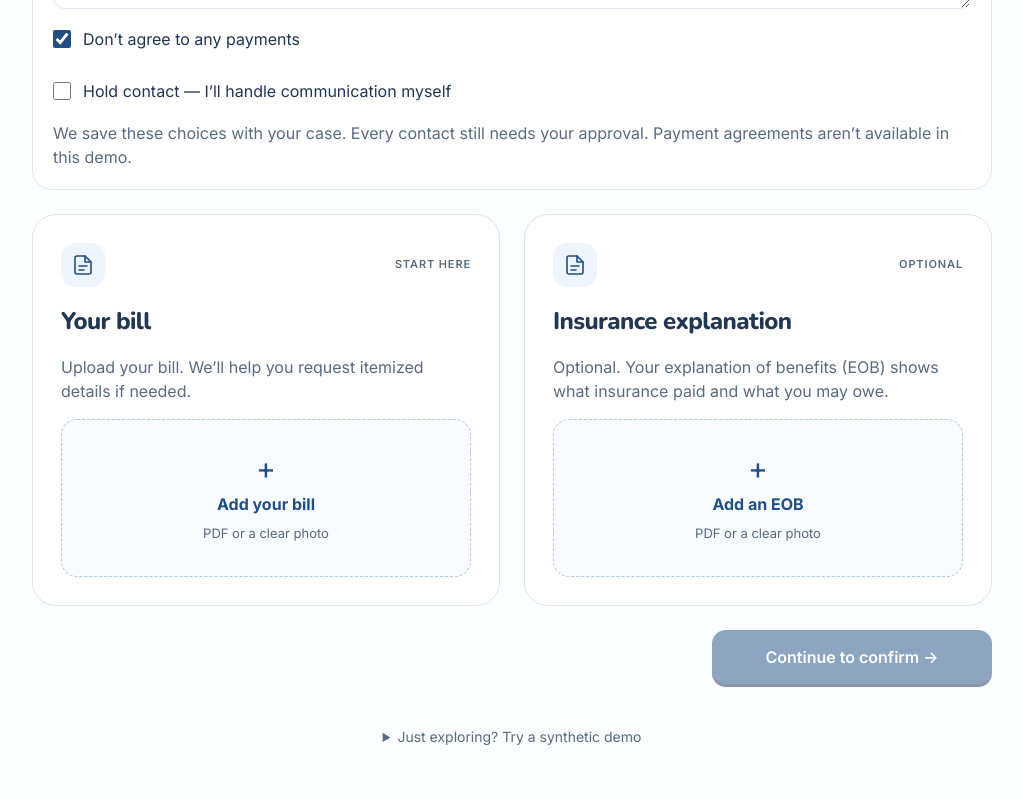
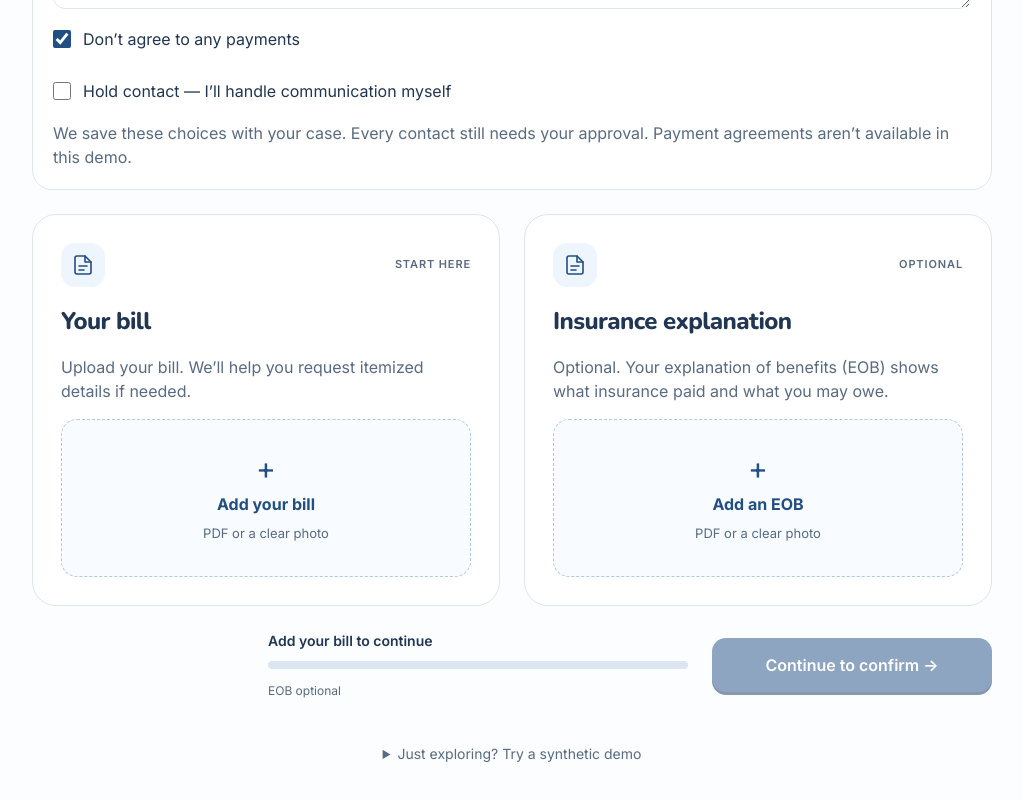
Before and after one commit to ArjunChavan2/MHACKS_2026, a Next.js app: page /review in a window 1280 px wide. Shown: the part 584-1384 px from the top of the page, without its empty margins (128-1151 px from the left). Built offline with nearby package versions, Linux system fonts and the light colour scheme.

Commit message:
Place review progress beside continue and confirmation actions

```diff
--- a/agent-notes/frontend-screens/CONFIRMATION_PROGRESS.md
+++ b/agent-notes/frontend-screens/CONFIRMATION_PROGRESS.md
@@ -1,6 +1,6 @@
 # Confirmation progress and missing-field guidance
 
-Each bill/EOB confirmation card now shows an accessible native progress bar, reviewed-item count and next unfinished field. A shortcut opens the relevant field section, selects its document page and focuses the input; it respects reduced motion. An expandable unfinished-field list provides direct navigation. Field labels distinguish value needed, check value and reviewed states, with text hints and accessible invalid markers.
+A combined accessible progress bar and reviewed-item count sit beside the confirmation action; on phones they stack above the button. Each bill/EOB card keeps its next unfinished field and inline guidance. Upload readiness appears beside Continue to confirm, with the EOB explicitly optional. A shortcut opens the relevant field section, selects its document page and focuses the input; it respects reduced motion. An expandable unfinished-field list provides direct navigation. Field labels distinguish value needed, check value and reviewed states, with text hints and accessible invalid markers.
 
 Progress tracks review actions, not a clinical finding or a server confirmation. Missing/unparseable required bill charges cannot be waived with the printed-value checkbox. Whole-document totals acknowledgement is counted separately. Server validation and approval gates remain authoritative. Confirmed fields are disabled; local edits clear obsolete failure messages before the next server check.
 
--- a/app/_components/BillAuditApp.tsx
+++ b/app/_components/BillAuditApp.tsx
@@ -18,7 +18,10 @@ import type {
 } from "@/lib/cases/service";
 import { usd } from "@/lib/format";
 import CaseScreen from "./CaseScreen";
-import ConfirmPanel, { type DocState } from "./DocumentConfirmation";
+import ConfirmPanel, {
+  confirmationProgress,
+  type DocState,
+} from "./DocumentConfirmation";
 import ProcessingStatus from "./ProcessingStatus";
 import CasePreferencesPanel from "./CasePreferencesPanel";
 import type { CasePreferencesInput } from "@/lib/cases/preferences";
@@ -91,6 +94,20 @@ export default function BillAuditApp() {
   const [draft, setDraft] = useState<Draft | null>(null);
   const [busy, setBusy] = useState(false);
   const [error, setError] = useState<string | null>(null);
+
+  /** Combined document review progress shown beside the action that submits confirmation. */
+  const reviewProgress = [bill, eob].reduce(
+    (counts, doc) => {
+      if (!doc) return counts;
+      const progress = confirmationProgress(doc);
+      return {
+        total: counts.total + progress.total,
+        reviewed: counts.reviewed + progress.reviewed,
+        remaining: counts.remaining + progress.remaining,
+      };
+    },
+    { total: 0, reviewed: 0, remaining: 0 },
+  );
 
   const caseId = bill?.ingest.caseId ?? eob?.ingest.caseId ?? null;
 
@@ -505,13 +522,38 @@ export default function BillAuditApp() {
               onChange={setEob}
             />
           )}
+          <div className="billless-confirm-action">
+            <div className="billless-action-progress">
+              <p aria-live="polite">
+                {reviewProgress.remaining
+                  ? `${reviewProgress.remaining} ${reviewProgress.remaining === 1 ? "item" : "items"} left to review`
+                  : "Ready to check your bill"}
+              </p>
+              <progress
+                aria-label="Bill and EOB review progress"
+                max={100}
+                value={
+                  reviewProgress.total
+                    ? Math.round(
+                        (reviewProgress.reviewed / reviewProgress.total) * 100,
+                      )
+                    : 100
+                }
+              />
+              <small>
+                {reviewProgress.total
+                  ? `${reviewProgress.reviewed} of ${reviewProgress.total} items reviewed`
+                  : "No flagged fields"}
+              </small>
+            </div>
             <button
               disabled={busy}
               onClick={confirmAndAudit}
-            className="paper-primary w-full"
+              className="paper-primary"
             >
               {busy ? "Checking…" : "Confirm and check my bill"}
             </button>
+          </div>
         </section>
       )}
       {step === "audit" && audit && bill?.ingest.result.kind === "bill" && (
@@ -603,6 +645,19 @@ function StartScreen(props: {
         />
       </div>
       <div className="billless-continue-row">
+        <div className="billless-action-progress">
+          <p>
+            {bill
+              ? "Your bill is ready to confirm"
+              : "Add your bill to continue"}
+          </p>
+          <progress
+            aria-label="Upload preparation progress"
+            max={1}
+            value={bill ? 1 : 0}
+          />
+          <small>{eob ? "Bill and EOB added" : "EOB optional"}</small>
+        </div>
         <button
           disabled={!bill || busy}
           onClick={props.onNext}
--- a/app/_components/DocumentConfirmation.tsx
+++ b/app/_components/DocumentConfirmation.tsx
@@ -57,6 +57,32 @@ function listFields(r: ExtractionResult): Array<[string, Field<unknown>]> {
   return out;
 }
 
+/** Summarizes local review tasks for the action beside the confirmation button.
+ * @param doc - Current editable bill/EOB state.
+ * @returns Review counts across flagged fields and printed totals; server confirmation remains authoritative.
+ */
+export function confirmationProgress(doc: DocState) {
+  const items = reviewItems(
+    listFields(doc.ingest.result),
+    doc.corrections,
+    doc.confirmedPaths,
+    doc.blocking,
+  );
+  const r = doc.ingest.result;
+  const totals =
+    r.kind === "bill"
+      ? r.bill.documentIssues
+      : r.kind === "eob"
+        ? r.eob.documentIssues
+        : [];
+  const total = items.length + (totals.length > 0 ? 1 : 0);
+  const remaining = doc.confirmed
+    ? 0
+    : items.filter((item) => !item.reviewed).length +
+      (totals.length > 0 && !doc.ackTotals ? 1 : 0);
+  return { total, remaining, reviewed: total - remaining };
+}
+
 /**
  * Confirm panel for one document: preview, flagged fields first, verified fields in one tap.
  *
@@ -104,10 +130,7 @@ export default function ConfirmPanel({
   const pending = doc.confirmed ? [] : items.filter((item) => !item.reviewed);
   const totalsPending =
     !doc.confirmed && docIssues.length > 0 && !doc.ackTotals;
-  const total = items.length + (docIssues.length > 0 ? 1 : 0);
-  const remaining = pending.length + (totalsPending ? 1 : 0);
-  const reviewed = total - remaining;
-  const percentage = total ? Math.round((reviewed / total) * 100) : 100;
+  const { total, remaining, reviewed } = confirmationProgress(doc);
 
   /** Stable field anchor per document; bill and EOB fields cannot collide. */
   function fieldId(path: string) {
@@ -190,11 +213,6 @@ export default function ConfirmPanel({
               : "No flagged fields"}
           </span>
         </div>
-        <progress
-          aria-label={`${title} detail review progress`}
-          max={100}
-          value={percentage}
-        />
         <p className="paper-copy" aria-live="polite">
           {pending.length
             ? `Next: ${fieldLabel(pending[0].path)}${pending[0].missing ? " — enter the value from your document." : " — check or correct this value."}`
--- a/app/globals.css
+++ b/app/globals.css
@@ -1,4 +1,18 @@
 @import "tailwindcss";
+
+/* Readiness and confirmation progress sit beside their primary action, stacking on phones. */
+.billless-confirm-action { display: flex; align-items: center; justify-content: space-between; gap: 24px; padding: 20px; border-radius: 16px; background: var(--paper-surface); }
+.billless-action-progress { flex: 1; min-width: 0; max-width: 420px; }
+.billless-action-progress p { font-size: 14px; font-weight: 600; margin-bottom: 10px; }
+.billless-action-progress small { color: var(--paper-muted); font-size: 12px; }
+.billless-action-progress progress { display: block; width: 100%; height: 8px; margin-bottom: 8px; border: 0; appearance: none; border-radius: 20px; overflow: hidden; background: var(--paper-border); }
+.billless-action-progress progress::-webkit-progress-bar { background: var(--paper-border); }
+.billless-action-progress progress::-webkit-progress-value { background: var(--paper-primary); border-radius: 20px; }
+.billless-action-progress progress::-moz-progress-bar { background: var(--paper-primary); border-radius: 20px; }
+@media (max-width: 700px) {
+  .billless-confirm-action { flex-direction: column; align-items: stretch; }
+  .billless-action-progress { max-width: none; flex: auto; }
+}
 
 /* Document confirmation progress describes patient review actions, not audit outcomes. */
 .billless-confirm-progress { margin-top: 24px; padding: 20px; border-radius: 16px; background: var(--paper-surface); }
```
Lines whose indentation alone changed are shown as unchanged.
